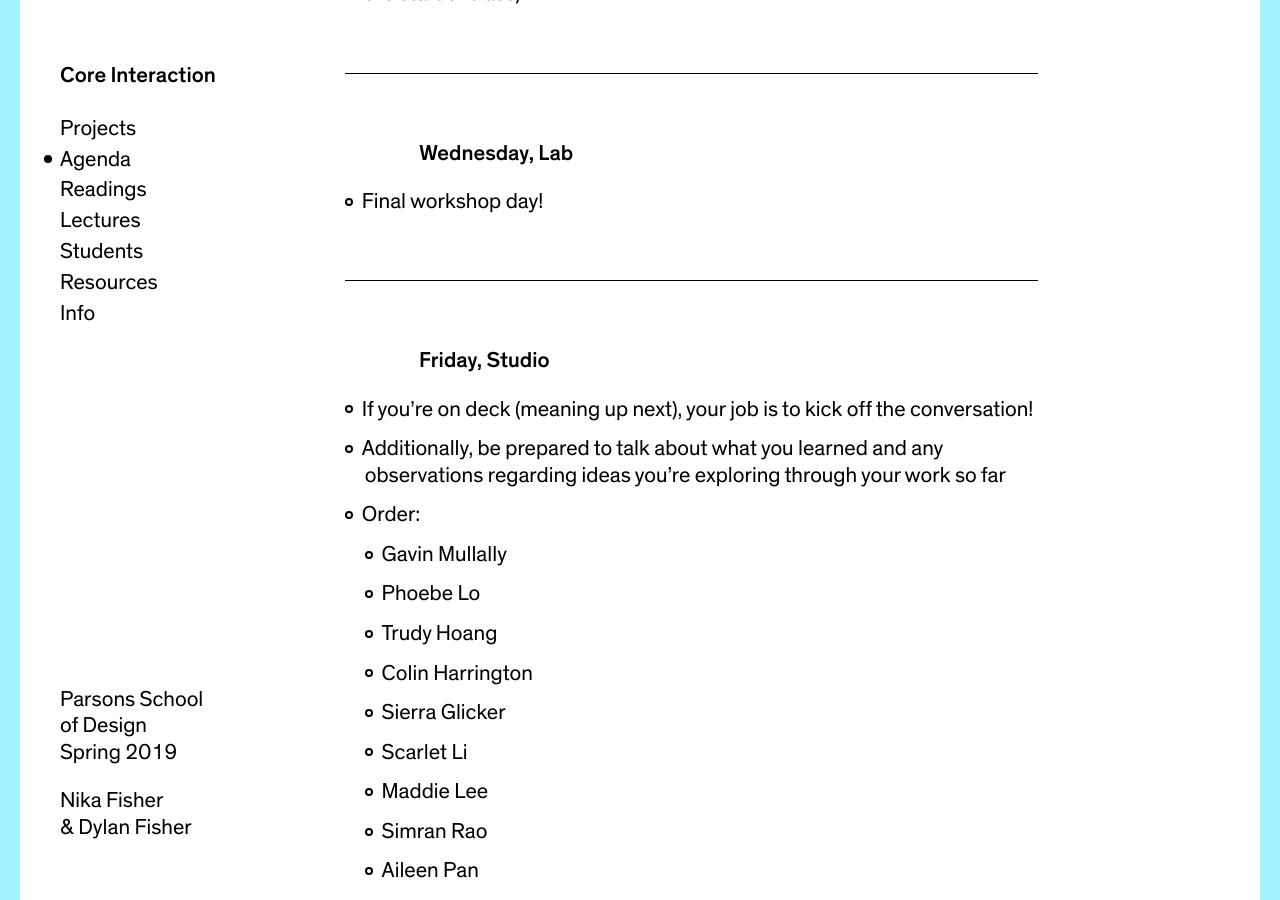
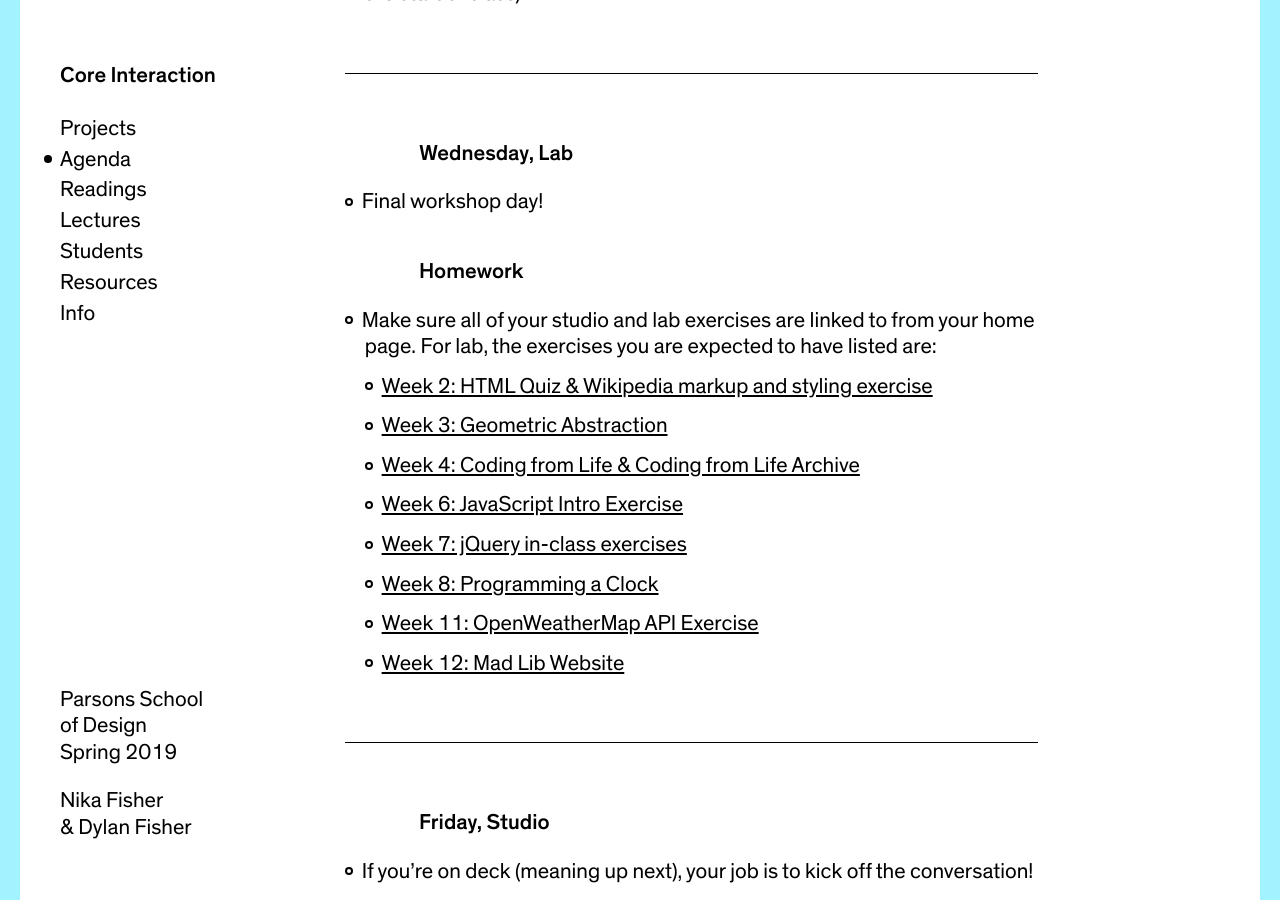
Before and after one commit to dylanfisher/ci19, a Jekyll site: the page built from _agendas/week-15.md, in a window 1280 px wide and 900 px high, scrolled down 468 px. Built offline with Jekyll 4.4.1, drawn with Linux system fonts in a browser that asks for light colours.

Commit message:
Update week-15.md

```diff
--- a/_agendas/week-15.md
+++ b/_agendas/week-15.md
@@ -18,6 +18,18 @@ date_range:       5/07 – 5/10
 ### Wednesday, Lab
 
 - Final workshop day!
+
+### Homework
+
+- Make sure all of your studio and lab exercises are linked to from your home page. For lab, the exercises you are expected to have listed are:
+  - [Week 2: HTML Quiz & Wikipedia markup and styling exercise](/agendas/week-2)
+  - [Week 3: Geometric Abstraction](/agendas/week-3)
+  - [Week 4: Coding from Life & Coding from Life Archive](/agendas/week-4)
+  - [Week 6: JavaScript Intro Exercise](/agendas/week-6)
+  - [Week 7: jQuery in-class exercises](/agendas/week-7)
+  - [Week 8: Programming a Clock](/agendas/week-8)
+  - [Week 11: OpenWeatherMap API Exercise](/agendas/week-11)
+  - [Week 12: Mad Lib Website](/agendas/week-12)
 
 ---
 
```
